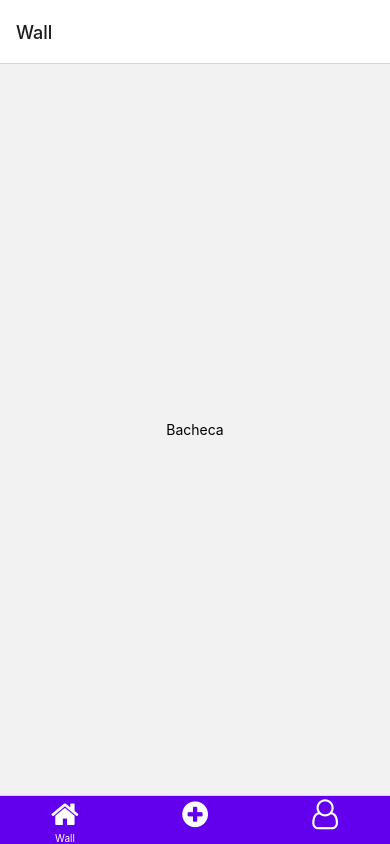
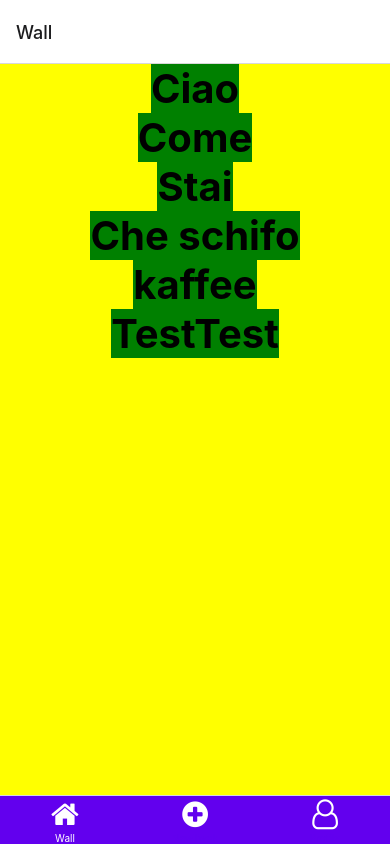
Before and after one commit to ceri01/Twit-Tok-RN, a React Native app: screen /Wall in a window 390 px wide. Built offline with nearby package versions, Linux system fonts and the light colour scheme.

Commit message:
Add Wall view

```diff
--- a/App.js
+++ b/App.js
@@ -1,24 +1,65 @@
-import {StyleSheet} from 'react-native';
+import {Dimensions, FlatList, SafeAreaView, StatusBar, StyleSheet, Text, View} from 'react-native';
+import {useCallback, useState} from "react";
 import React from "react";
+import EditColorSlider from "./view/slider/EditColorSlider";
+import Animated, {
+    useAnimatedStyle,
+    useSharedValue,
+} from "react-native-reanimated";
+import EditYAlignButton from "./view/buttons/EditYAlignButton";
+import EditXAlignButton from "./view/buttons/EditXAlignButton";
+import FontSize from "./view/buttons/FontSize";
 import { NavigationContainer } from '@react-navigation/native';
-import { createBottomTabNavigator } from '@react-navigation/bottom-tabs';
-import UserProfile from "./view/Profile";
+import { createBottomTabNavigator, useBottomTabBarHeight } from '@react-navigation/bottom-tabs';
+import Profile from "./view/Profile";
 import AddTwok from "./view/AddTwok";
 import Wall from "./view/Wall";
 import Icon from "react-native-vector-icons/FontAwesome";
+import {SafeAreaProvider} from "react-native-safe-area-context";
+import TwokRow from "./view/twok/TwokRow";
+
 
 const Tab = createBottomTabNavigator();
 
-export default function App() {
+const DATA = [
+    {tid: 1, text: "Ciao"},
+    {tid: 2, text: "Come"},
+    {tid: 3, text: "Stai"},
+    {tid: 4, text: "Che schifo"},
+    {tid: 5, text: "kaffee"},
+    {tid: 6, text: "TestTest"},
+];
+function App() {
+    const [x, setX] = useState(0)
+//  NECESSARI PER PRENDERE IL VALORE DALLO SLIDER
+    /*    const a = useSharedValue(-1)
 
-    return <NavigationContainer>
+        const onColorChanged = useCallback((color) => {
+            'worklet';
+            a.value = color
+        }, []);
+
+        const rstyle = useAnimatedStyle(() => {
+            return {
+                color: a.value
+            }
+        })*/
+
+    function handle(el) {
+        console.log(el)
+    }
+
+
+    return (
+        <SafeAreaProvider>
+            <NavigationContainer>
                 <Tab.Navigator
                     screenOptions={({ route }) => ({
                         tabBarIcon: () => {
                             let iconName;
                             if (route.name === 'Wall') {
                                 iconName = "home";
-                    } else if (route.name === 'UserProfile') {
+                            } else if (route.name === 'Profile') {
                                 iconName = "user-o";
                             } else  {
                                 iconName = "plus-circle";
@@ -34,15 +75,24 @@ export default function App() {
                 >
                     <Tab.Screen name="Wall" component={Wall}></Tab.Screen>
                     <Tab.Screen name="NewTwok" component={AddTwok}></Tab.Screen>
-            <Tab.Screen name="UserProfile" component={UserProfile}></Tab.Screen>
+                    <Tab.Screen name="Profile" component={Profile}></Tab.Screen>
                 </Tab.Navigator>
             </NavigationContainer>
+        </SafeAreaProvider>
+    );
 }
 
 const style = StyleSheet.create({
-    container: {
+    safeViewArea : {
         flex: 1,
-        alignItems: "flex-end",
-        justifyContent: "flex-end",
+        backgroundColor: "red",
+        alignItems: "center",
+        justifyContent: "center"
+    },
+    listStyle: {
+        width: "100%"
     }
 });
+
+
+export default App;
--- a/view/Wall.jsx
+++ b/view/Wall.jsx
@@ -1,27 +1,49 @@
 import React, {Component} from "react";
-import {StyleSheet, Text, View, StatusBar, SafeAreaView} from "react-native";
+import {StyleSheet, SafeAreaView, FlatList, Dimensions, StatusBar} from "react-native";
+import TwokRow from "./twok/TwokRow";
 
-class Wall extends Component{
+const DATA = [
+    {tid: 1, text: "Ciao"},
+    {tid: 2, text: "Come"},
+    {tid: 3, text: "Stai"},
+    {tid: 4, text: "Che schifo"},
+    {tid: 5, text: "kaffee"},
+    {tid: 6, text: "TestTest"},
+];
+
+// TODO: Sistemare la parte di viewmodel per prendere i dati correttamente
+
+class Wall extends Component {
     render() {
         return (
             <SafeAreaView style={style.safeViewArea}>
-                <StatusBar barStyle="light-content" backgroundColor="#6200ee" />
-                <View style={style.container}>
-                    <Text>Bacheca</Text>
-                </View>
+                <FlatList
+                    style={style.listStyle}
+                    data={DATA}
+                    renderItem={(twok) => {
+                        return <TwokRow data={twok.item}/>
+                    }}
+                    keyExtractor={(twok) => twok.tid}
+                    snapToInterval={Dimensions.get('window').height - StatusBar.currentHeight - 110} // 110 is dimension of navigation bar
+                    snapToAlignment="start"
+                    decelerationRate="fast"
+                    onScrollEndDrag={() => {}} // TODO: Valutare se bosogna fare qualcosa ogni volta che avviene uno scroll
+                />
+                <StatusBar barStyle="light-content" backgroundColor="#6200ee"/>
             </SafeAreaView>
         );
     }
 }
 
-const style = StyleSheet.create({
-    safeViewArea : {
+const style = StyleSheet.create({ // TODO: Sistemare i colori in base ai twok da mostrare
+    safeViewArea: {
         flex: 1,
+        backgroundColor: "yellow",
+        alignItems: "center",
+        justifyContent: "center"
     },
-    container: {
-        flex: 1,
-        alignItems: "center",
-        justifyContent: "center",
+    listStyle: {
+        width: "100%"
     }
 });
 
--- /dev/null
+++ b/view/twok/TwokRow.jsx
@@ -0,0 +1,30 @@
+import {Component} from "react";
+import {Dimensions, StatusBar, StyleSheet, Text, View} from "react-native";
+
+class TwokRow extends Component {
+    render() {
+        return (
+            <View style={style.twokStyle}>
+                <Text style={style.text}>{this.props.data.text}</Text>
+            </View>
+        );
+    }
+}
+
+const style = StyleSheet.create({ // TODO: Sistemare lo stile in base ai twok da mostrare
+   twokStyle: {
+       flex: 1,
+       width: "100%",
+       height: Dimensions.get('window').height - StatusBar.currentHeight - 110, // 110 is dimension of navigation bar
+       backgroundColor: "yellow",
+       justifyContent: "center",
+       alignItems: "center"
+   },
+    text: {
+       fontSize: 40,
+       fontWeight: "700",
+       backgroundColor: "green"
+   }
+});
+
+export default TwokRow;
```
Lines whose indentation alone changed are shown as unchanged.
